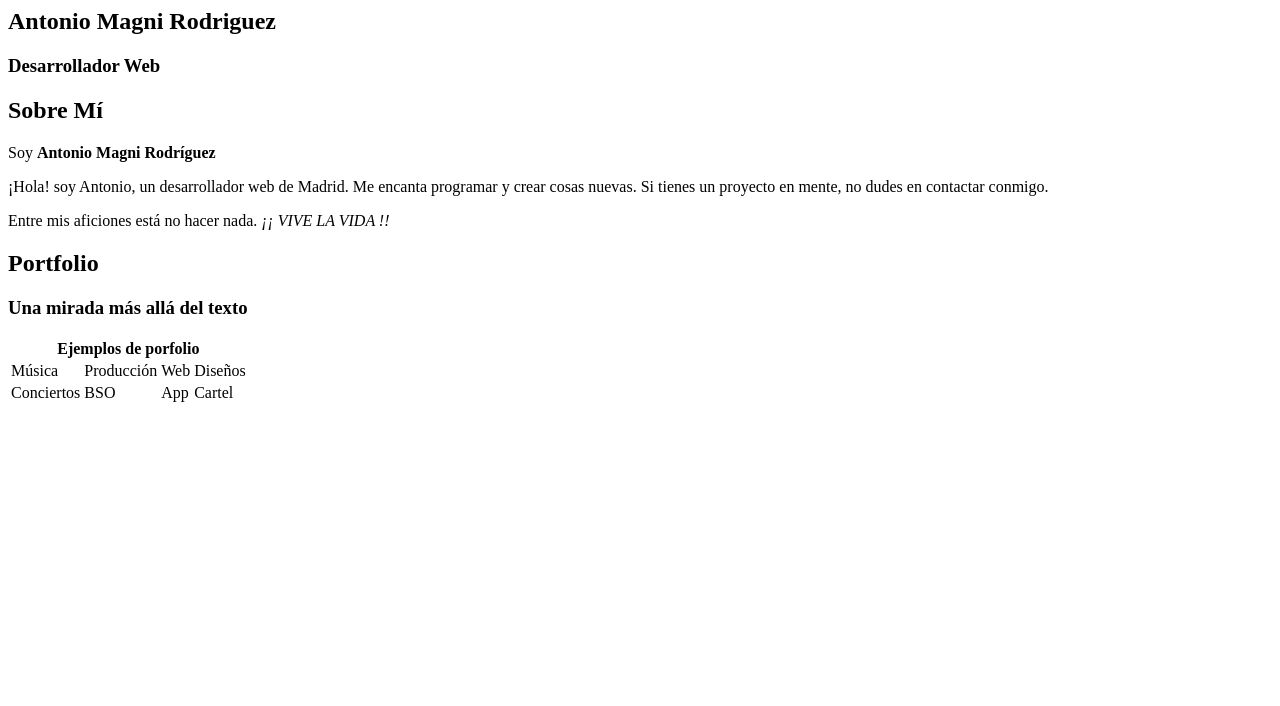
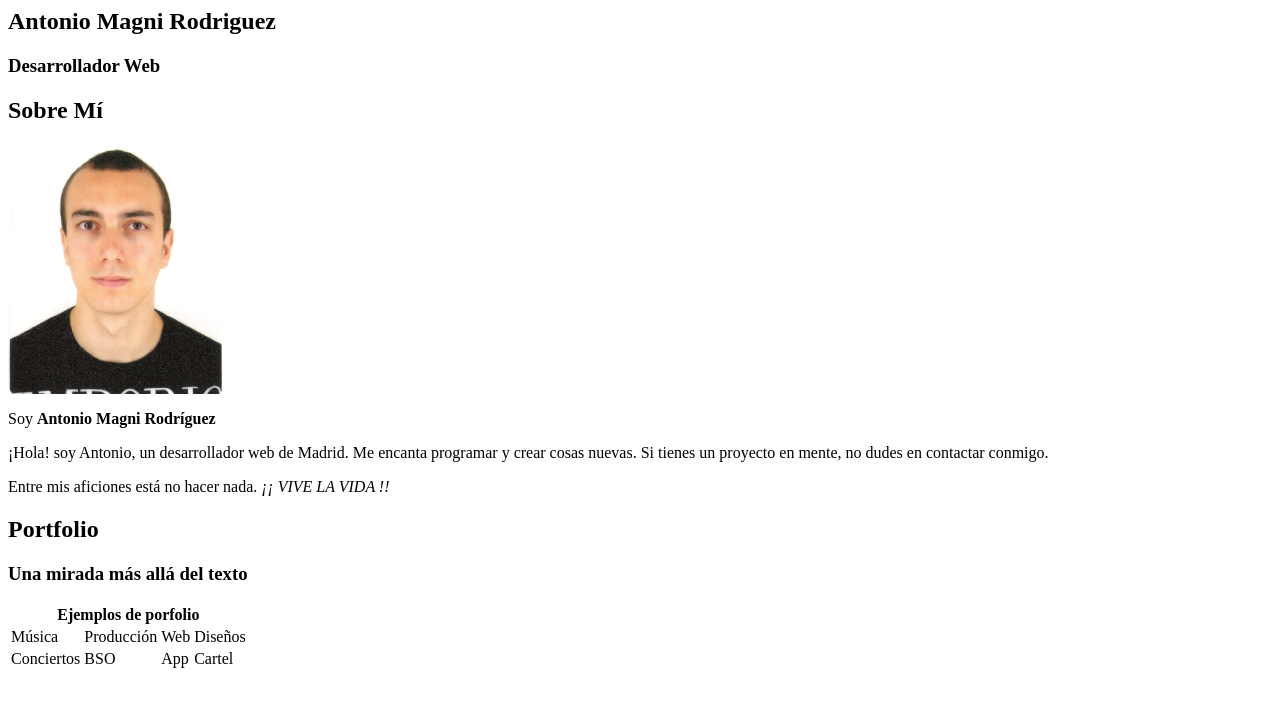
Before and after one commit to AntonioMagni/Practica, a plain HTML site: page portfolio/index.html in a window 1280 px wide. Drawn offline with Linux system fonts and the light colour scheme.

Commit message:
Foto PNG modificada

```diff
--- a/portfolio/index.html
+++ b/portfolio/index.html
@@ -14,6 +14,7 @@
         <!-- Bloque Sobre Mi -->
        <div>
             <h2>Sobre Mí</h2>
+            <img src="./Imagenes/FOTO1.png" alt="Imagen de Antonio Magni Rodríguez" height="250px">
             <p>Soy <strong> Antonio Magni Rodríguez </strong></p>
             <p></strong>¡Hola! soy Antonio, un desarrollador web de Madrid. Me encanta programar y crear cosas nuevas. Si tienes un proyecto en mente, <span>no dudes en contactar conmigo.</span></p>
             <p>Entre mis aficiones está no hacer nada. <cite>¡¡ VIVE LA VIDA !!</cite></p>
@@ -47,5 +48,6 @@
             </table>
         </div>
         <!-- Fin bloque PortFolio -->
+
     </body>
 </html>
```
Also changed, not shown: Imagenes/FOTO.jpg (deleted), portfolio/Imagenes/FOTO1.png (added), 1 other file.
